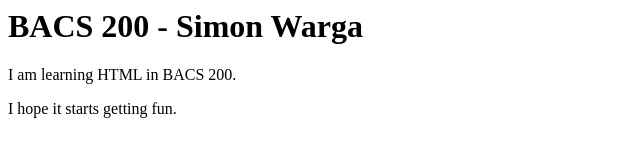
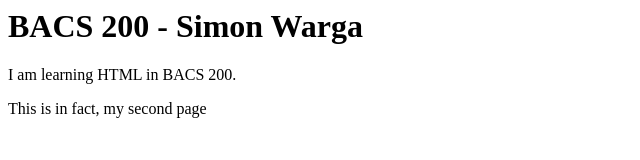
Before and after one commit to Simjowa/Simjowa.github.io, a plain HTML site: page bacs200/index.html in a window 1280 px wide. Shown: the full height of the page, 0-640 px from the left. Drawn offline with Linux system fonts and the light colour scheme.

Commit message:
Update index.html

```diff
--- a/bacs200/index.html
+++ b/bacs200/index.html
@@ -1,3 +1,3 @@
 <h1>BACS 200 - Simon Warga</h1>
 <p>I am learning HTML in BACS 200.</p>
-<p>I hope it starts getting fun.</p>
+<p>This is in fact, my second page</p>
```
